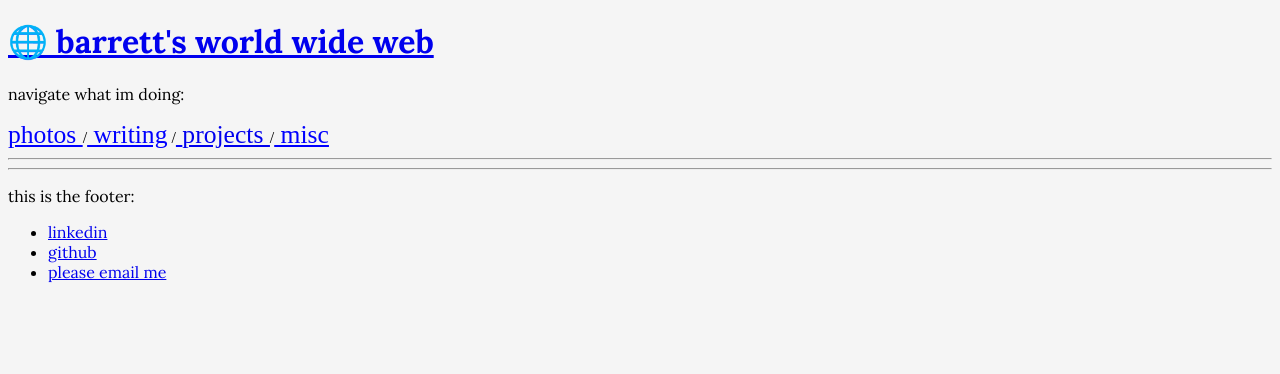
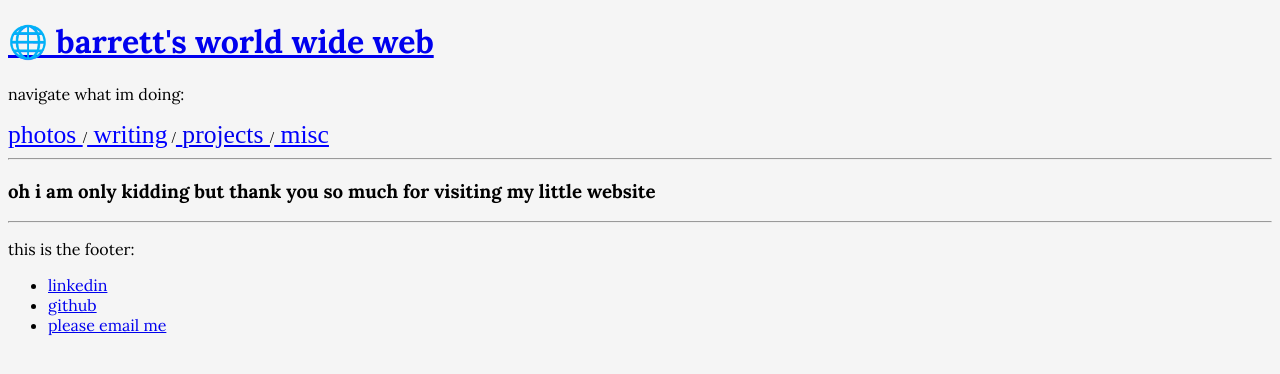
Before and after one commit to barrettk8090/barretts-world-wide-web, a React (Vite) app: page /donate in a window 1280 px wide. Shown: the top 374 px of the page. Built offline with nearby package versions, Linux system fonts and the light colour scheme.

Commit message:
joke donate site

```diff
--- a/src/App.tsx
+++ b/src/App.tsx
@@ -19,6 +19,7 @@ import Learning from './pages/Learning/Learning';
 import Watching from './pages/Watching/Watching';
 import Reading from './pages/Reading/Reading';
 import Searching from './pages/Searching/Searching';
+import Donate from './pages/Donate/Donate';
 
 function App() {
 
@@ -60,6 +61,9 @@ function App() {
         <Route
           path="/searching"
           element={<Searching/>}/>
+        <Route
+          path="/donate"
+          element={<Donate/>}/>
       </Routes>
     </Router>
     <Footer/>
--- /dev/null
+++ b/src/pages/Donate/Donate.tsx
@@ -0,0 +1,5 @@
+export default function Donate() {
+    return (
+        <h3>oh i am only kidding but thank you so much for visiting my little website</h3>
+    )
+}
```
